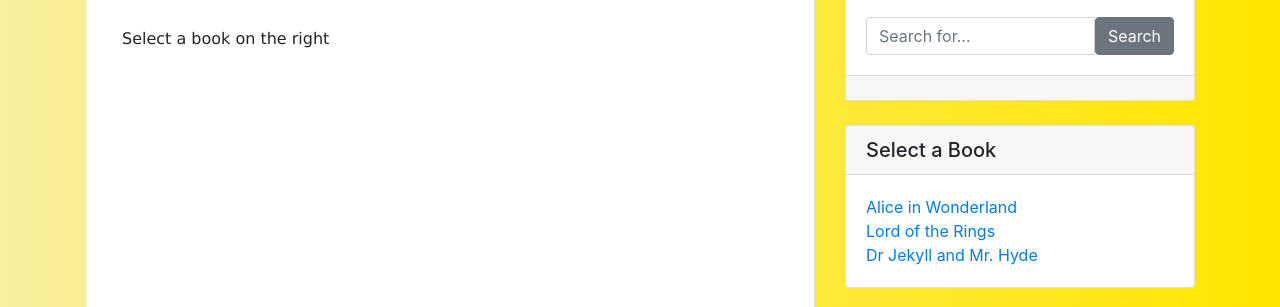
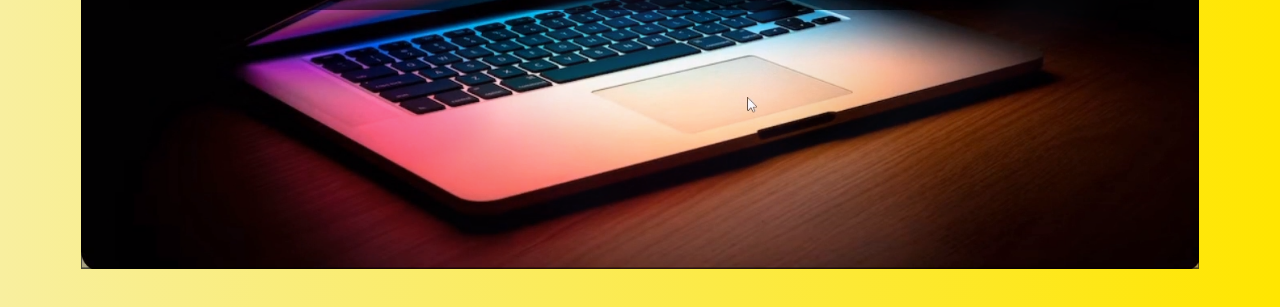
Before and after one commit to mradulvarshney/Web_EndTerm, a plain HTML site: page index.html in a window 1280 px wide. Shown: the part 169-476 px from the top of the page. Drawn offline with nearby package versions, Linux system fonts and the light colour scheme; the site is published under a folder, as on GitHub Pages, so addresses that start at the root find nothing.

Commit message:
Update index.html

```diff
--- a/index.html
+++ b/index.html
@@ -18,7 +18,7 @@
         <div class="row" style="margin-top: 40px;">
 
             <!--Main Content Area-->
-            <img src="/img/laptop.png" class="responsive"
+            <img src="./img/laptop.png" class="responsive"
                 style="width: 98%; border-color: transparent; border-style: none;">
             <div class="col-md-8" style="margin-top: 40px;">
                 <div class="card mb-4">
```
